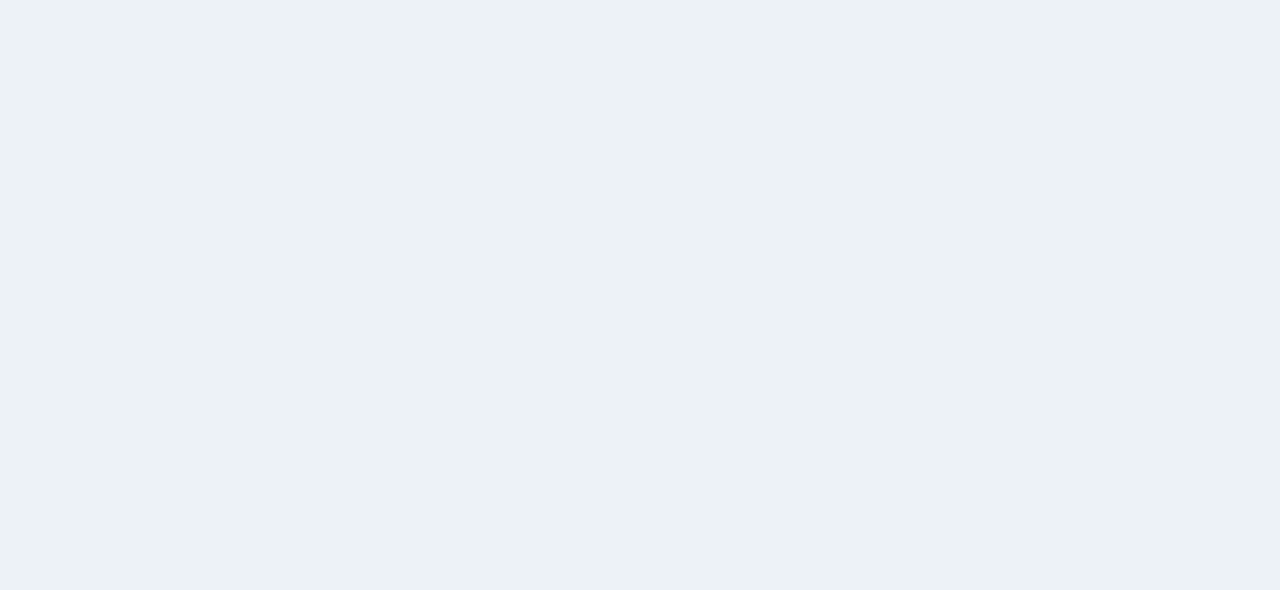
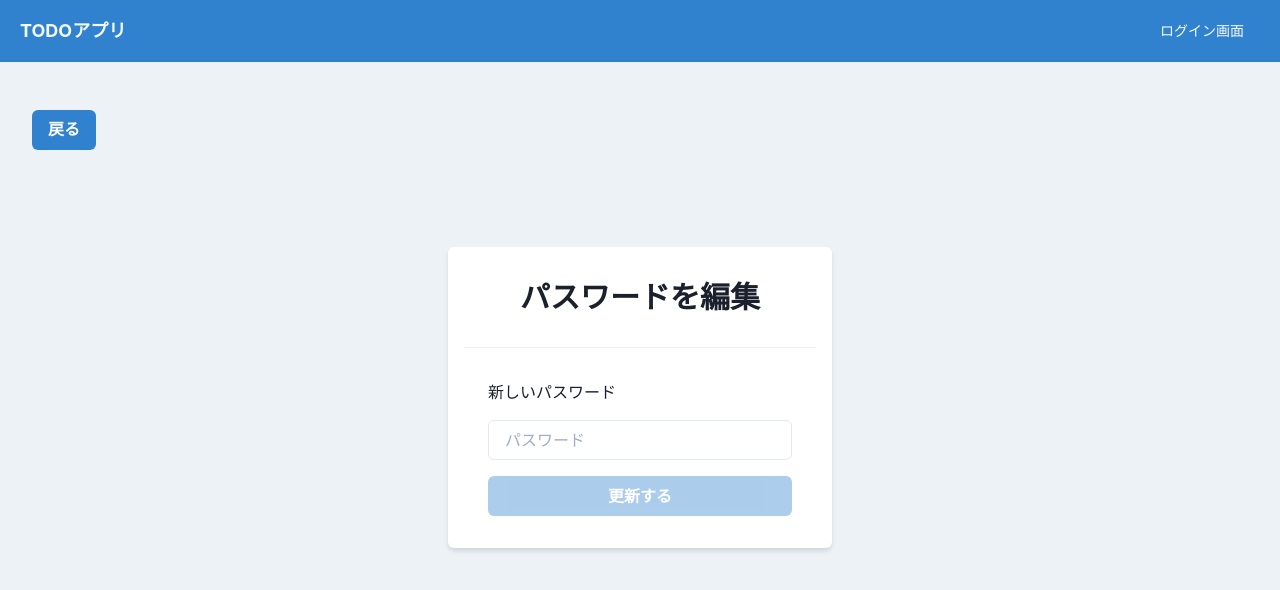
Before and after one commit to fumi238000/React_ts_crud_app, a React (Create React App) app in the folder frontend/: page /password in a window 1280 px wide. Shown: the top 590 px of the page. Built offline with nearby package versions, Linux system fonts and the light colour scheme.

Commit message:
make PasswordEditPage.tsx

```diff
--- a/frontend/src/components/pages/user/MyPage.tsx
+++ b/frontend/src/components/pages/user/MyPage.tsx
@@ -13,6 +13,7 @@ export const MyPage: VFC = memo(() => {
   const { logOut } = useUserLogOut();
   const onClickLogOut = () => logOut();
   const onClickUserEditPage = () => history.push("/user/edit");
+  const onClickPasswordEditPage = () => history.push("/password");
 
   return (
       <>
@@ -38,6 +39,9 @@ export const MyPage: VFC = memo(() => {
           <Box mt={4} pt={4} align="center">
             <Button w="xs" bg="green.400" color="white" onClick={onClickUserEditPage}>ユーザー編集</Button>
           </Box>
+          <Box mt={4} pt={4} align="center">
+            <Button w="xs" bg="green.400" color="white" onClick={onClickPasswordEditPage}>パスワード編集</Button>
+          </Box>
           <Box mt={4} p={4} align="center">
             <Button w="xs" bg="red.400" color="white" onClick={onClickLogOut}>ログアウト</Button>
           </Box>
--- /dev/null
+++ b/frontend/src/components/pages/user/PasswordEditPage.tsx
@@ -0,0 +1,46 @@
+import { Flex, Box, Heading, Divider, Stack, Input, Button } from "@chakra-ui/react";
+import { ChangeEvent, memo, useState, VFC } from "react"
+import { useUserPasswordUpdate } from "../../../hooks/useUserPasswordUpdate";
+import { GoBackButton } from "../../atms/button/GoBackButton";
+
+export const PasswordEditPage: VFC = memo(() => {
+  const [inputUserPassword, setInputUserPassword] = useState<string>('')
+  const onChangeInputUserPassword = (e: ChangeEvent<HTMLInputElement>) => setInputUserPassword(e.target.value);
+  const { userPasswordUpdate, loading } = useUserPasswordUpdate();
+
+  //更新ボタン
+  const onClickPasswordUpdate = () =>  {
+    userPasswordUpdate(inputUserPassword);
+  }
+
+  return (
+    <>
+    <GoBackButton/>
+    <Flex align="center" justify="center" height="50vh">
+
+      <Box bg="white" w="sm" p={4} borderRadius="md" shadow="md">
+        <Heading as="h1" size="lg" textAlign="center" py={4}>パスワードを編集</Heading>
+        <Divider my={4}></Divider>
+        <Stack spacing={4} py={4} px={6}>
+          <p>新しいパスワード</p>
+          <Input placeholder="パスワード"
+            type="password"
+            value={inputUserPassword}
+            onChange={onChangeInputUserPassword}
+          />
+          <Button
+            bg="blue.500"
+            color="white"
+            _hover={{ opacity: 0.7}}
+            onClick= {onClickPasswordUpdate}
+            isLoading = {loading}
+            isDisabled = {inputUserPassword === ''}
+            >
+            更新する
+          </Button>
+        </Stack>
+      </Box>
+    </Flex>
+    </>
+  );
+});
--- a/frontend/src/components/pages/user/UserEditPage.tsx
+++ b/frontend/src/components/pages/user/UserEditPage.tsx
@@ -1,37 +1,24 @@
 import { Flex, Box, Heading, Divider, Stack, Input, Button } from "@chakra-ui/react";
-import { ChangeEvent, memo, useContext, useEffect, useState, VFC } from "react"
-import { useHistory } from "react-router-dom";
-import { useUserPasswordUpdate } from "../../../hooks/useUserPasswordUpdate";
+import { ChangeEvent, memo, useState, VFC } from "react"
 import { useUserUpdate } from "../../../hooks/useUserUpdate";
-import { LoginUserContext } from "../../../providers/LoginUserProvider";
 import { GoBackButton } from "../../atms/button/GoBackButton";
 
 export const UserEditPage: VFC = memo(() => {
-  const { loginUser } = useContext(LoginUserContext);
+  const { userUpdate, loading } = useUserUpdate();
   //todo: 初期値をログインユーザーにしたい。
   // ここにログインユーザーの情報を取得するカスタムフックを追加するか？
 
   //name
   const [inputUserName, setInputUserName] = useState<string>("")
   const onChangeInputUserName = (e: ChangeEvent<HTMLInputElement>) => setInputUserName(e.target.value);
-  const history = useHistory();
 
   //email
   const onChangeInputEmail = (e: ChangeEvent<HTMLInputElement>) => setinputEmail(e.target.value);
   const [inputEmail, setinputEmail] = useState<string>('')
-  // const userEmail = loginUser?.email
-  // useEffect(() => { setinputEmail(inputEmail)},[])
-
-  //password
-  const [inputUserPassword, setInputUserPassword] = useState<string>('')
-  const onChangeInputUserPassword = (e: ChangeEvent<HTMLInputElement>) => setInputUserPassword(e.target.value);
-  const { userUpdate } = useUserUpdate();
 
   //更新ボタン
   const onClickUserUpdate = () =>  {
     userUpdate(inputUserName,inputEmail);
-    // userPasswordUpdate(inputUserPassword);
-    history.push("/posts");
   }
 
   return (
@@ -55,19 +42,13 @@ export const UserEditPage: VFC = memo(() => {
             value={inputEmail}
             onChange={onChangeInputEmail}
           />
-          <p>新しいパスワード</p>
-          <Input placeholder="パスワード"
-            type="password"
-            value={inputUserPassword}
-            onChange={onChangeInputUserPassword}
-          />
           <Button
             bg="blue.500"
             color="white"
             _hover={{ opacity: 0.7}}
             onClick= {onClickUserUpdate}
-            // isLoading = {loading}
-            // isDisabled = {inputUserName === '' || inputEmail === ''}
+            isLoading = {loading}
+            isDisabled = {inputUserName === '' || inputEmail === ''}
             >
             更新する
           </Button>
@@ -77,7 +58,3 @@ export const UserEditPage: VFC = memo(() => {
     </>
   );
 });
-
-function userPasswordUpdate(inputUserPassword: string) {
-  throw new Error("Function not implemented.");
-}
--- a/frontend/src/hooks/useUserPasswordUpdate.ts
+++ b/frontend/src/hooks/useUserPasswordUpdate.ts
@@ -36,7 +36,7 @@ export const useUserPasswordUpdate = () => {
         showMessage({title: "ユーザーのパスワードを更新しました", status: "success"})
         setUserLoginStatus(true)
         setLoading(false)
-        history.push("/posts");
+        history.push("/mypage");
       })
       .catch(error => {
         console.log(error);
--- a/frontend/src/hooks/useUserUpdate.ts
+++ b/frontend/src/hooks/useUserUpdate.ts
@@ -5,11 +5,13 @@ import { useContext, useState } from "react";
 import { UserUpdateUrl } from "../urls";
 import { useMessage } from "./useMessage";
 import { LoginUserContext } from "../providers/LoginUserProvider";
+import { useHistory } from "react-router-dom";
 
 export const useUserUpdate = () => {
   const { showMessage } = useMessage();
   const { loginUser,setLoginUser, setUserLoginStatus } = useContext(LoginUserContext);
   const [loading, setLoading] = useState(false);
+  const history = useHistory();
 
   const userUpdate = (name:string, email: string) => {
     setLoading(true)
@@ -30,10 +32,11 @@ export const useUserUpdate = () => {
           accessToken: res.headers[`access-token`],
           client: res.headers["client"],
           uid: (res.headers[`uid`])
-        })
+      })
         showMessage({title: "ユーザー情報を更新しました", status: "success"})
         setUserLoginStatus(true)
         setLoading(false)
+        history.push("/mypage");
       })
       .catch(error => {
         console.log(error);
--- a/frontend/src/router/Router.tsx
+++ b/frontend/src/router/Router.tsx
@@ -8,6 +8,7 @@ import { MyPage } from "../components/pages/user/MyPage";
 import { LoginUserProvider } from "../providers/LoginUserProvider";
 import { SignUpPage } from "../components/pages/user/SignUpPage";
 import { UserEditPage } from "../components/pages/user/UserEditPage";
+import { PasswordEditPage } from "../components/pages/user/PasswordEditPage";
 
 export const Router: VFC = memo(() => {
   return(
@@ -28,6 +29,12 @@ export const Router: VFC = memo(() => {
       <Route path="/user/edit">
         <HeaderLayout>
           <UserEditPage />
+        </HeaderLayout>
+      </Route>
+
+      <Route path="/password">
+        <HeaderLayout>
+          <PasswordEditPage />
         </HeaderLayout>
       </Route>
 
```
